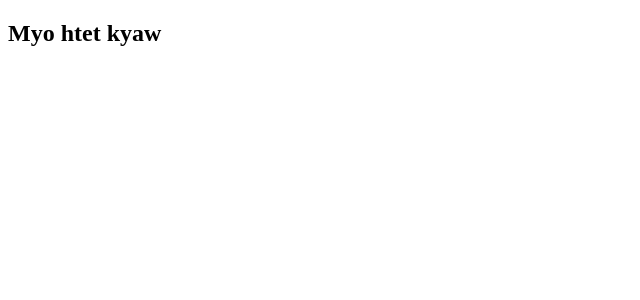
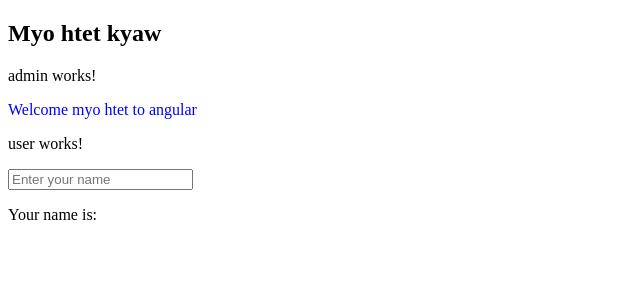
Before and after one commit to myohtet003/angular_start, an Angular app: page / in a window 1280 px wide. Shown: the top 300 px of the page, without its empty margins (0-640 px from the left). Built offline with nearby package versions, Linux system fonts and the light colour scheme.

Commit message:
components

```diff
--- a/src/app/app.html
+++ b/src/app/app.html
@@ -1 +1,5 @@
 <h2>Myo htet kyaw</h2>
+
+<app-admin> </app-admin>
+
+<app-user></app-user>
--- a/src/app/app.ts
+++ b/src/app/app.ts
@@ -1,9 +1,11 @@
 import { Component, signal } from '@angular/core';
 import { RouterOutlet } from '@angular/router';
-
+import { Admin } from './components/admin/admin';
+import { User } from './components/user/user';
+// import { Admin } from './components/admin/admin';
 @Component({
   selector: 'app-root',
-  imports: [RouterOutlet],
+  imports: [ Admin, User ],
   templateUrl: './app.html',
   styleUrl: './app.css'
 })
--- /dev/null
+++ b/src/app/components/admin/admin.css
@@ -0,0 +1,3 @@
+.primaryColor {
+	color: blue;
+}
--- /dev/null
+++ b/src/app/components/admin/admin.html
@@ -0,0 +1,3 @@
+<p>admin works!</p>
+
+<p class="primaryColor">Welcome {{ firstName }} to {{ courseName }} </p>
--- a/src/components/admin/admin.ts
+++ b/src/app/components/admin/admin.ts
@@ -8,4 +8,7 @@ import { Component } from '@angular/core';
 })
 export class Admin {
 
+  firstName = " myo htet";
+  courseName = "angular";
+
 }
--- /dev/null
+++ b/src/app/components/user/user.html
@@ -0,0 +1,3 @@
+<p>user works!</p>
+<input type="text" placeholder="Enter your name"  />
+<p>Your name is: </p>
--- a/src/components/admin/admin.html
+++ /dev/null
@@ -1 +0,0 @@
-<p>admin works!</p>
--- a/src/components/user/user.html
+++ /dev/null
@@ -1 +0,0 @@
-<p>user works!</p>
```
Also changed, not shown: src/app/components/user/user.css (added), src/app/components/user/user.ts (renamed from src/components/user/user.ts), src/components/user/user.css (deleted), 2 other files (tests, documents, lock files or other folders).
